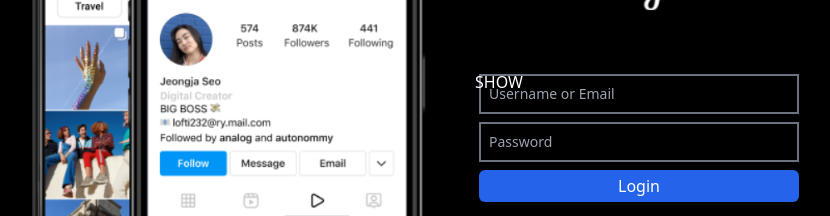
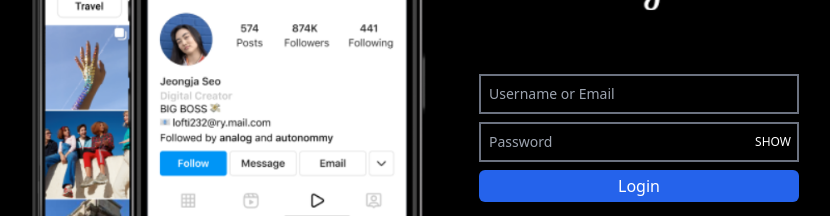
Before and after one commit to tejasnasa/instagram-pern-clone-v2, a React (Vite) app: page /login in a window 1280 px wide. Shown: the part 174-390 px from the top of the page, without its empty margins (300-1130 px from the left). Built offline with nearby package versions, Linux system fonts and the light colour scheme.

Commit message:
Fix login page

```diff
--- a/src/pages/Login.tsx
+++ b/src/pages/Login.tsx
@@ -76,20 +76,23 @@ const LoginPage: React.FC<LoginPageProps> = ({ setAuth }) => {
               onChange={handleChange}
               className="bg-black border-gray-500 border-2 p-2 w-80 text-sm m-1"
             />
+            <div className="relative flex items-center">
               <input
                 type={showPassword ? "text" : "password"}
                 name="password"
                 placeholder="Password"
                 value={formData.password}
                 onChange={handleChange}
-              className="bg-black border-gray-500 border-2 p-2 w-80 text-sm m-1"
+                className="bg-black border-gray-500 border-2 p-2 w-80 text-sm m-1 pr-10"
               />
-            <span
-              className="flex justify-around items-center absolute mr-10"
+              <button
+                className="absolute right-3 top-1/2 transform -translate-y-1/2 text-xs text-white"
                 onClick={handlePasswordToggle}
               >
                 SHOW
-            </span>
+              </button>
+            </div>
+
             <button
               type="submit"
               className="w-80 p-auto text-center bg-blue-600 m-1 rounded-md p-1 align-middle"
```
Lines whose indentation alone changed are shown as unchanged.
